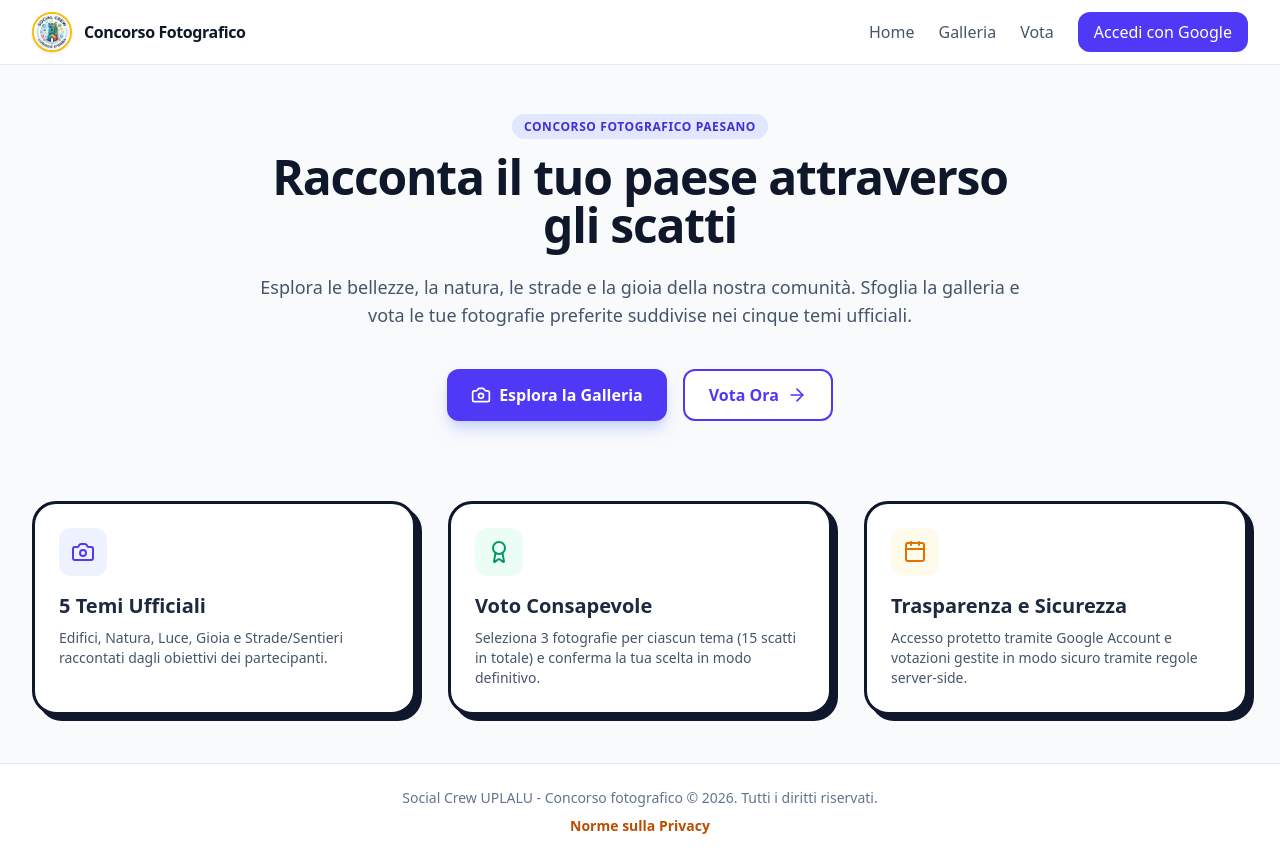
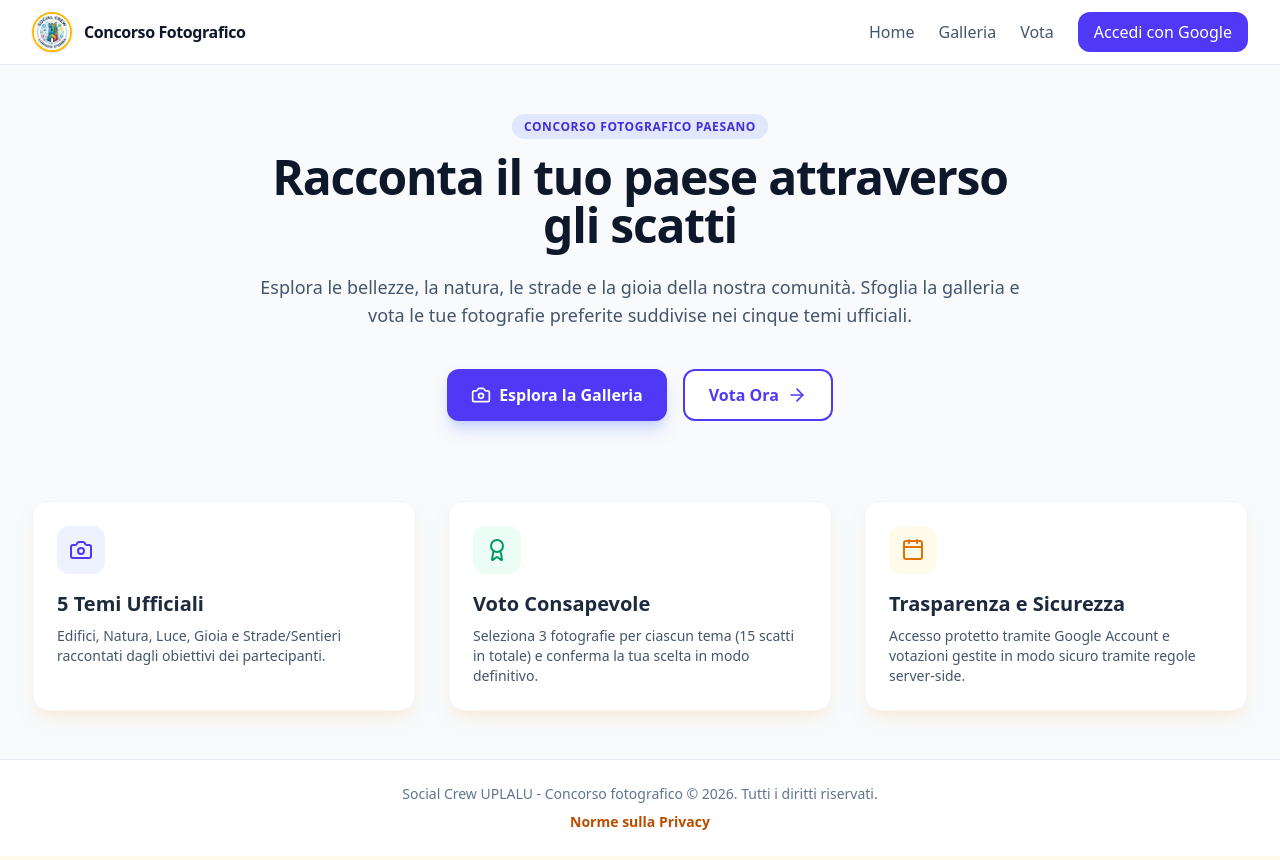
Before and after one commit to SocialCrewUPLALU/concorso-fotografico, a React (Vite) app: page / in a window 1280 px wide. Built offline with nearby package versions, Linux system fonts and the light colour scheme; no server answers.

Commit message:
modificata grafica navbar 2

```diff
--- a/src/index.css
+++ b/src/index.css
@@ -1,33 +1,13 @@
 @import "tailwindcss";
 
-@layer base {
-  /* Sfondo giallo caldo preso esattamente dalla locandina */
-  body {
-    background-color: #FDE047 !important;
-    color: #0F172A !important;
-    font-family: system-ui, -apple-system, BlinkMacSystemFont, 'Segoe UI', Roboto, sans-serif;
-  }
+/* Stile globale ispirato alla grafica del concorso */
+body {
+  background-color: #FFFBEB; /* Un giallo carta molto tenue e caldo per lo sfondo generale */
+  color: #1E293B;
+  font-family: system-ui, -apple-system, BlinkMacSystemFont, 'Segoe UI', Roboto, Oxygen, Ubuntu, Cantarell, sans-serif;
 }
 
-/* Stile comune per le schede e i contenitori in stile volantino */
+/* Classi di supporto per richiamare lo stile del post */
 .card-shadow {
-  background-color: #ffffff;
-  border: 3px solid #0F172A;
-  box-shadow: 6px 6px 0px #0F172A;
-  border-radius: 1.5rem;
+  box-shadow: 0 10px 25px -5px rgba(245, 158, 11, 0.1), 0 8px 10px -6px rgba(245, 158, 11, 0.1);
 }
-
-/* Stile per i pulsanti principali a forte impatto */
-.btn-primary {
-  background-color: #0F172A;
-  color: #FDE047;
-  font-weight: 800;
-  border: 2px solid #0F172A;
-  transition: all 0.2s ease;
-}
-
-.btn-primary:hover {
-  background-color: #1E293B;
-  transform: translateY(-2px);
-  box-shadow: 3px 3px 0px #0284C7;
-}
```
